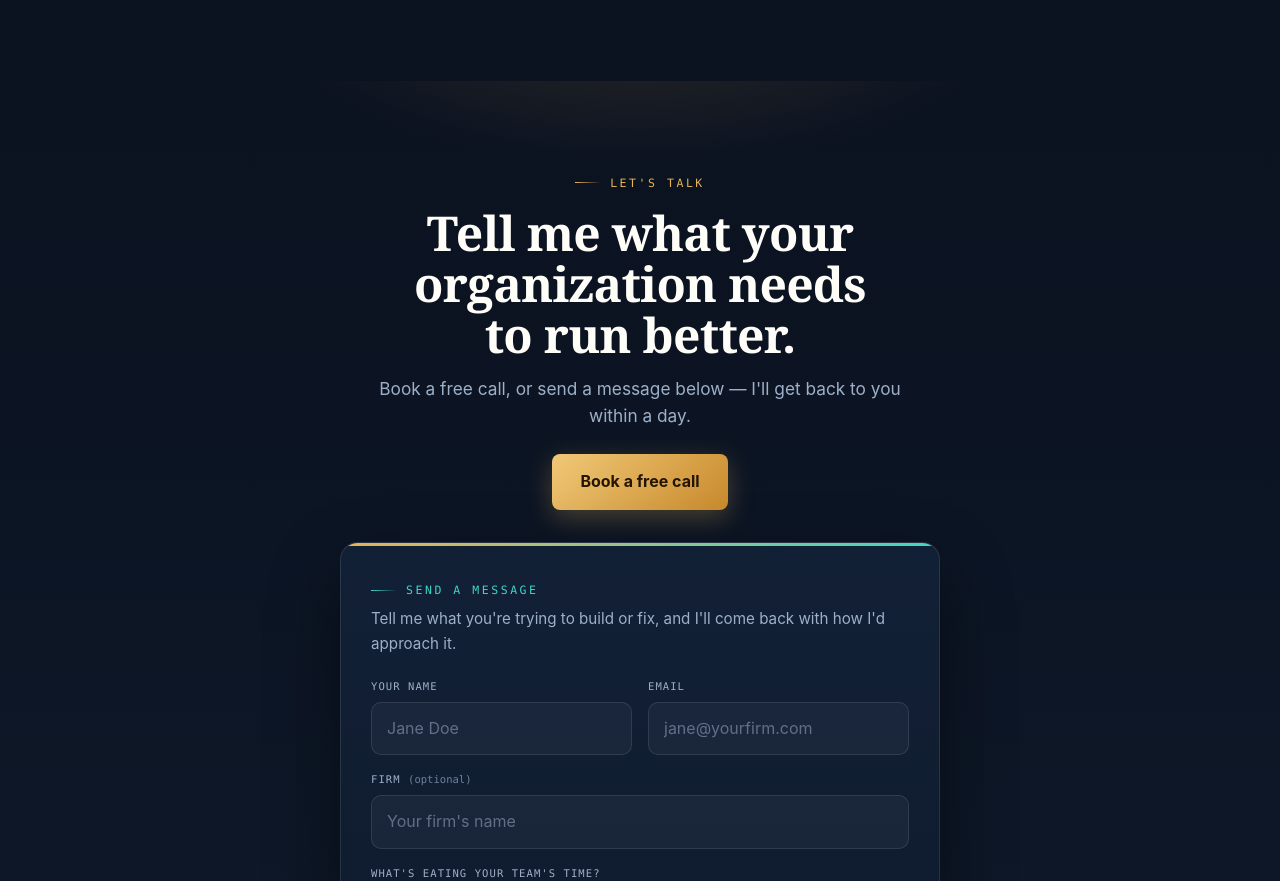
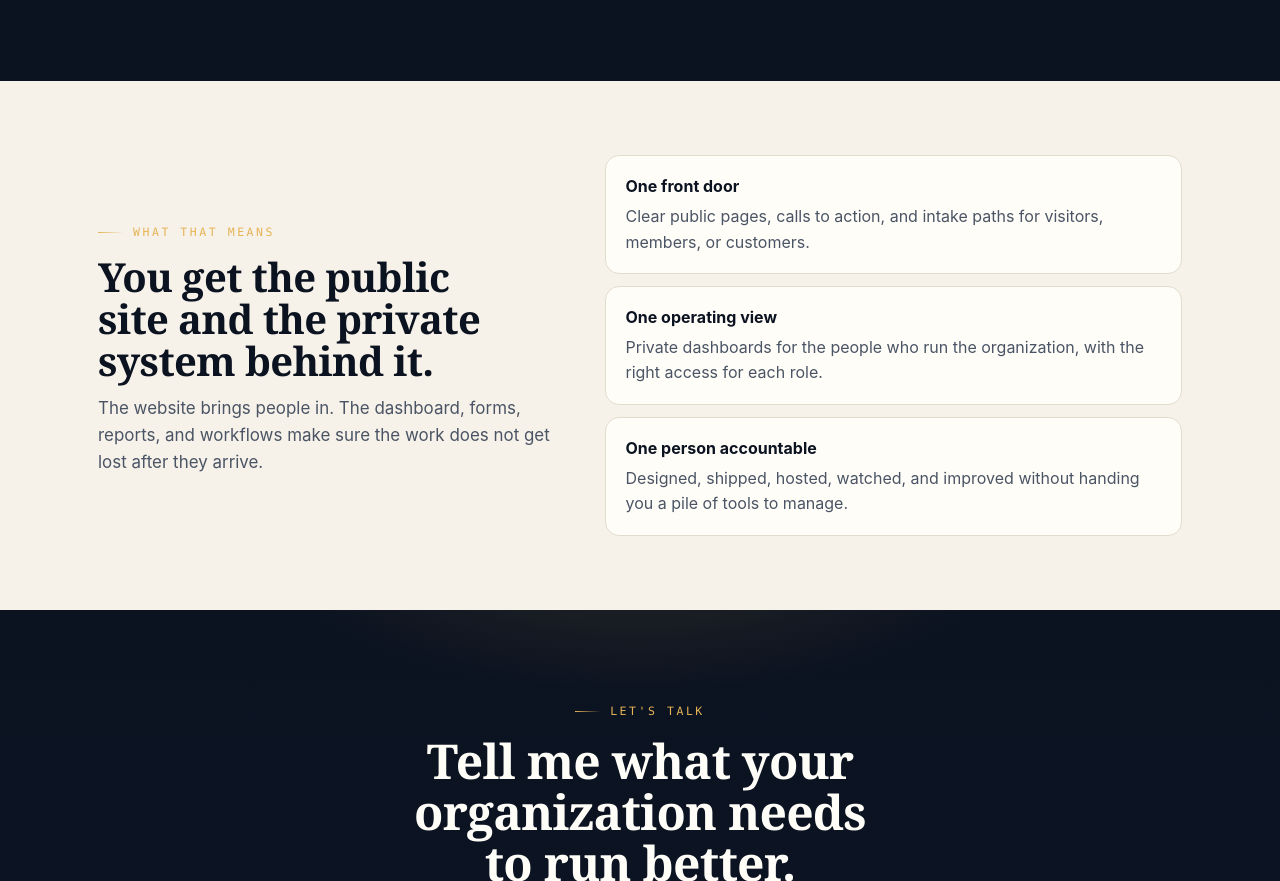
Before and after one commit to sentarisoftware/sentarisoftware.github.io, a plain HTML site: page index.html in a window 1280 px wide. Shown: the part 3310-4191 px from the top of the page. Drawn offline with Linux system fonts and the light colour scheme.

Commit message:
Add lower light band to homepage

```diff
--- a/index.html
+++ b/index.html
@@ -278,10 +278,17 @@
   .proof-system .proof-point span{display:block;color:var(--ink-soft);font-size:.94rem}
   .proof-system .proof-callout{margin-top:22px;padding:20px 22px;border-left:4px solid var(--cyan-deep);background:rgba(31,179,166,.08);border-radius:0 12px 12px 0;color:var(--ink-soft)}
   .proof-system .proof-callout strong{color:var(--ink)}
+  .closing-band{background:var(--paper);color:var(--ink);padding:74px 0}
+  .closing-band .closing-grid{display:grid;grid-template-columns:.9fr 1.1fr;gap:34px;align-items:center}
+  .closing-band h2{color:var(--ink);font-size:clamp(1.8rem,3.4vw,2.5rem);margin:14px 0 12px}
+  .closing-band p{color:var(--ink-soft);font-size:1.06rem;max-width:52ch}
+  .closing-band .closing-list{display:grid;gap:12px}
+  .closing-band .closing-item{background:var(--white);border:1px solid var(--line);border-radius:14px;padding:18px 20px;color:var(--ink-soft)}
+  .closing-band .closing-item strong{display:block;color:var(--ink);margin-bottom:4px}
 
   @media (max-width:820px){
     .hero{padding:64px 0 40px}
-    .hero .grid,.cards,.steps,.accent .inner,.work-cards,.work-cards.triple,.proof-system .proof-grid{grid-template-columns:1fr}
+    .hero .grid,.cards,.steps,.accent .inner,.work-cards,.work-cards.triple,.proof-system .proof-grid,.closing-band .closing-grid{grid-template-columns:1fr}
     .who-grid{grid-template-columns:1fr}
     .accent .inner{gap:22px}
     .stats{grid-template-columns:1fr 1fr}
@@ -417,6 +424,22 @@
 </div></section>
 
 
+<section class="closing-band"><div class="wrap">
+  <div class="closing-grid">
+    <div>
+      <span class="kicker">What that means</span>
+      <h2>You get the public site and the private system behind it.</h2>
+      <p>The website brings people in. The dashboard, forms, reports, and workflows make sure the work does not get lost after they arrive.</p>
+    </div>
+    <div class="closing-list">
+      <div class="closing-item"><strong>One front door</strong>Clear public pages, calls to action, and intake paths for visitors, members, or customers.</div>
+      <div class="closing-item"><strong>One operating view</strong>Private dashboards for the people who run the organization, with the right access for each role.</div>
+      <div class="closing-item"><strong>One person accountable</strong>Designed, shipped, hosted, watched, and improved without handing you a pile of tools to manage.</div>
+    </div>
+  </div>
+</div></section>
+
+
 
 <section class="final" id="contact"><div class="wrap">
   <span class="kicker">Let's talk</span>
```
